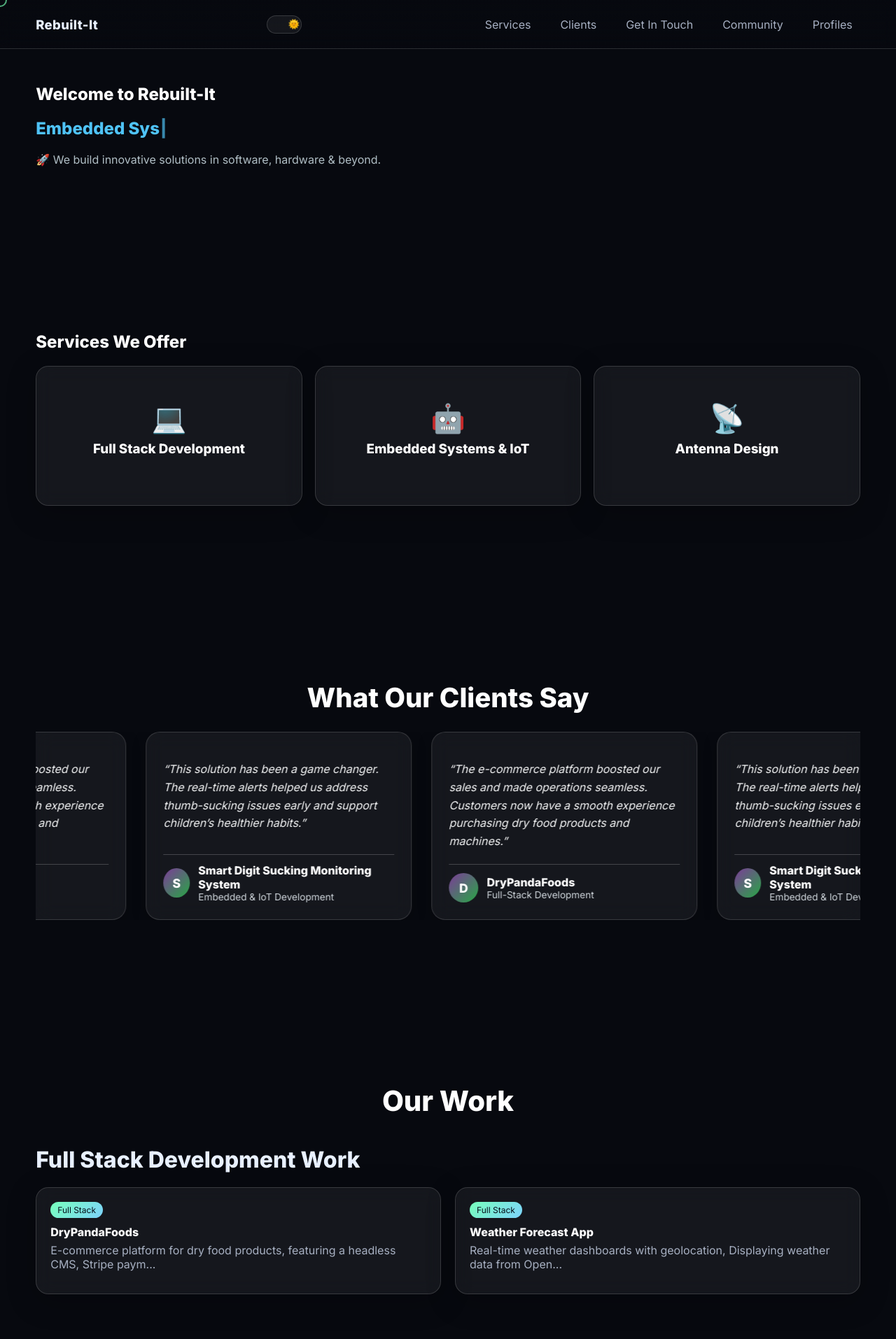
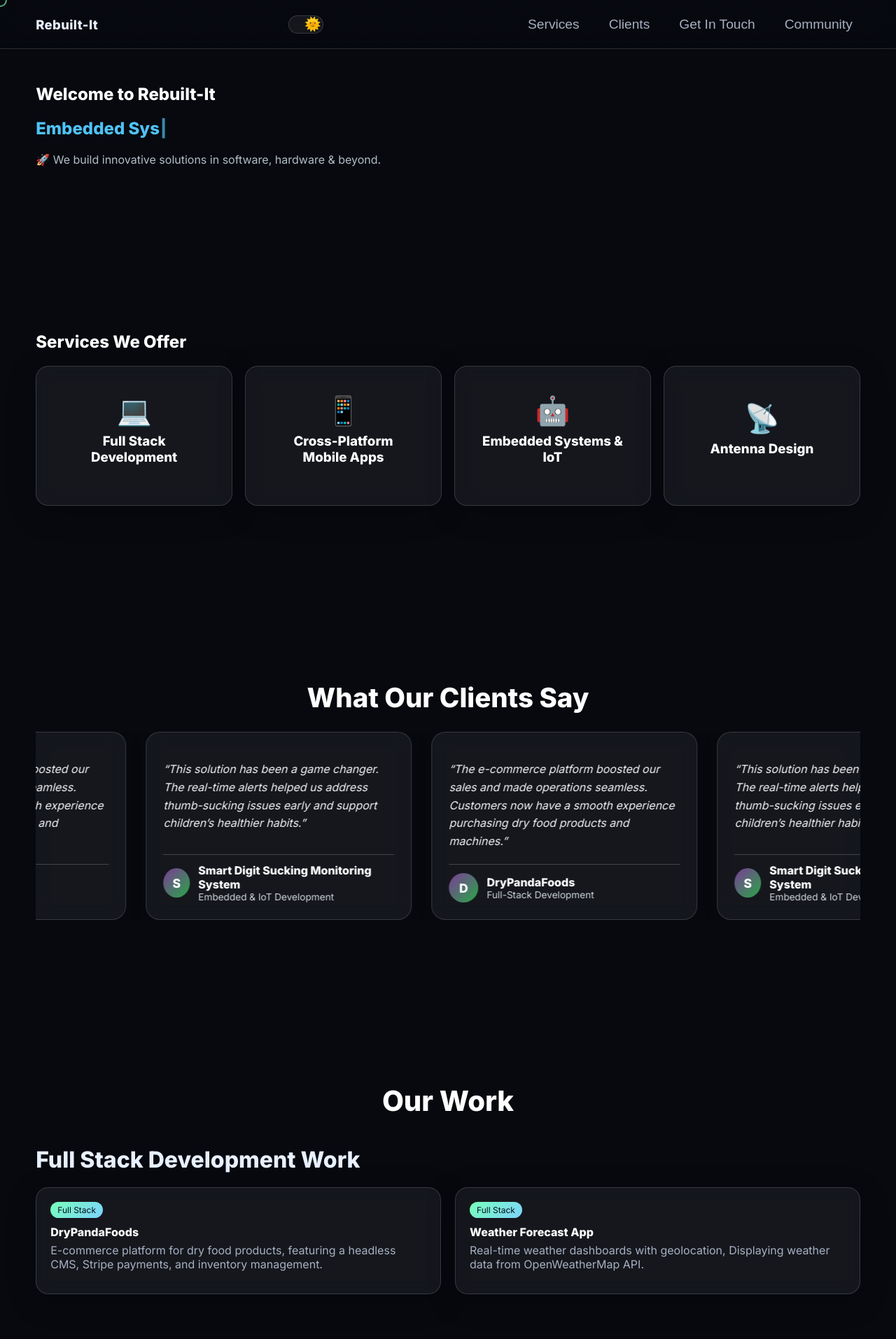
Before and after one commit to kurmalingam/rebuiltit, a React (Vite) app: page / in a window 1280 px wide. Shown: the top 1914 px of the page at 70% size. Built offline with nearby package versions, Linux system fonts and the light colour scheme.

Commit message:
added one more community member

```diff
--- a/src/components/Navbar.css
+++ b/src/components/Navbar.css
@@ -81,6 +81,7 @@
   transition: background 0.3s, justify-content 0.3s;
   margin-right: 10px;
   z-index: 1200;
+
 }
 
 .theme-toggle .icon {
@@ -92,7 +93,10 @@
   transition: transform 0.3s;
   font-size: 14px;
 }
-
+button{
+  background: none;
+  font-size: larger;
+}
 body.dark .theme-toggle { justify-content: flex-end; }
 
 @media (max-width: 768px) {
--- a/src/components/Navbar.jsx
+++ b/src/components/Navbar.jsx
@@ -1,5 +1,5 @@
 import React, { useState } from "react";
-import './Navbar.css';
+import "./Navbar.css";
 
 const Navbar = ({ theme, setTheme }) => {
   const [menuOpen, setMenuOpen] = useState(false);
@@ -27,11 +27,53 @@ const Navbar = ({ theme, setTheme }) => {
 
         {/* Links */}
         <div className={`nav-links ${menuOpen ? "show" : ""}`}>
-          <a href="#services" className="nav-link">Services</a>
+          {/* <a href="services" className="nav-link">Services</a>
           <a href="#clients" className="nav-link">Clients</a>
-          <a href="#booking" className="nav-link">Get In Touch</a>
-          <a href="#community" className="nav-link">Community</a>
-          <a href="#profiles" className="nav-link">Profiles</a>
+          <a href="booking" className="nav-link">Get In Touch</a>
+          <a href="community" className="nav-link">Community</a>
+          <a href="profiles" className="nav-link">Profiles</a> */}
+          <button
+            className="nav-link"
+            onClick={() =>
+              document
+                .getElementById("services")
+                .scrollIntoView({ behavior: "smooth" })
+            }
+          >
+            Services
+          </button>
+          <button
+            className="nav-link"
+            onClick={() =>
+              document
+                .getElementById("clients")
+                .scrollIntoView({ behavior: "smooth" })
+            }
+          >
+            Clients
+          </button>
+
+          <button
+            className="nav-link"
+            onClick={() =>
+              document
+                .getElementById("booking")
+                .scrollIntoView({ behavior: "smooth" })
+            }
+          >
+            Get In Touch
+          </button>
+
+          <button
+            className="nav-link"
+            onClick={() =>
+              document
+                .getElementById("community")
+                .scrollIntoView({ behavior: "smooth" })
+            }
+          >
+            Community
+          </button>
         </div>
       </div>
     </nav>
--- a/src/sections/Hero.jsx
+++ b/src/sections/Hero.jsx
@@ -20,6 +20,8 @@ export default function Hero() {
                 "Full Stack Development",
                 "Embedded Systems & IoT",
                 "Antenna Design",
+                "iOS & Android apps with one codebase"
+
               ],
               autoStart: true,
               loop: true,
--- a/src/sections/Projects.jsx
+++ b/src/sections/Projects.jsx
@@ -6,39 +6,46 @@ const data = [
   {
     title: "DryPandaFoods",
     category: "Full Stack",
-    desc: "E-commerce platform for dry food products, featuring a headless CMS, Stripe payments, and inventory management."
+    desc: "E-commerce platform for dry food products, featuring a headless CMS, Stripe payments, and inventory management.",
   },
   {
     title: "Weather Forecast App",
     category: "Full Stack",
-    desc: "Real-time weather dashboards with geolocation, Displaying weather data from OpenWeatherMap API."
+    desc: "Real-time weather dashboards with geolocation, Displaying weather data from OpenWeatherMap API.",
+  },
+  {
+    title: "Cross-Platform Mobile Apps",
+    category: "App Development",
+    desc: "I build iOS & Android apps using React Native with one codebase, backed by a secure and scalable backend.",
   },
   {
     title: "Smart Digit Sucking Monitor",
     category: "Embedded System & IoT",
-    desc: "Wearable device to monitor digit sucking habits in children, featuring low-power design, and cloud analytics."
+    desc: "Wearable device to monitor digit sucking habits in children, featuring low-power design, and cloud analytics.",
   },
   {
-    title: "Design and Development of Interior Weight Measuring System in an Indirect Solar Dehydrator",
+    title:
+      "Design and Development of Interior Weight Measuring System in an Indirect Solar Dehydrator",
     category: "Embedded System & IoT",
-    desc: "IoT system for monitoring interior weights in solar dehydrator, including load cells and HX711 amplifier."
+    desc: "IoT system for monitoring interior weights in solar dehydrator, including load cells and HX711 amplifier.",
   },
   {
     title: "UHF/HF Antenna",
     category: "Antenna",
-    desc: "UHF/HF antenna design with simulated and measured gain plots, suitable for various applications."
+    desc: "UHF/HF antenna design with simulated and measured gain plots, suitable for various applications.",
   },
   {
     title: "MIMO Antenna",
     category: "Antenna",
-    desc: "4x4 MIMO antenna design with simulation results, demonstrating high efficiency and low mutual coupling."
-  }
+    desc: "4x4 MIMO antenna design with simulation results, demonstrating high efficiency and low mutual coupling.",
+  },
 ];
 
 const categories = [
   { key: "Full Stack", label: "Full Stack Development Work" },
-  { key: "Embedded System & IoT", label: "Embedded System & IoT" }, // ✅ fixed
-  { key: "Antenna", label: "Antenna Design" }
+  { key: "App Development", label: "Cross-Platform Mobile Apps" },
+  { key: "Embedded System & IoT", label: "Embedded System & IoT" },
+  { key: "Antenna", label: "Antenna Design" },
 ];
 
 export default function Projects() {
@@ -69,6 +76,17 @@ export default function Projects() {
             <ul className="inline" style={{ marginTop: 12 }}>
               <li>🌍 Geolocation</li>
               <li>⚡ Real-time APIs</li>
+            </ul>
+          </>
+        );
+      case "Cross-Platform Mobile Apps":
+        return (
+          <>
+            <p>{project.desc}</p>
+            <ul className="inline" style={{ marginTop: 12 }}>
+              {project.features.map((f, i) => (
+                <li key={i}>{f}</li>
+              ))}
             </ul>
           </>
         );
@@ -138,7 +156,8 @@ export default function Projects() {
                 >
                   <span className="badge">{p.category}</span>
                   <div className="project-title">{p.title}</div>
-                  <p className="muted">{p.desc.slice(0, 80)}...</p>
+                  <p className="muted">{p.desc}</p>
+
                 </div>
               ))}
             </div>
--- a/src/sections/Services.jsx
+++ b/src/sections/Services.jsx
@@ -3,8 +3,14 @@ import './Services.css';
 
 const items = [
   {title:'Full Stack Development', front:'💻', back:'Modern web apps, APIs, dashboards, and e‑commerce with robust CI/CD.'},
+  {
+  title: 'Cross-Platform Mobile Apps',
+  front: '📱',
+  back: 'iOS & Android apps with one codebase. Fast, reliable, user-friendly design with secure APIs, real-time features & deployment support.',
+},
   {title:'Embedded Systems & IoT', front:'🤖', back:'Wearables, sensors, and connected devices with cloud integration and firmware development.'},
   {title:'Antenna Design', front:'📡', back:'High‑performance RF designs tuned for your band and constraints.'},
+
 ];
 
 export default function Services(){
```
